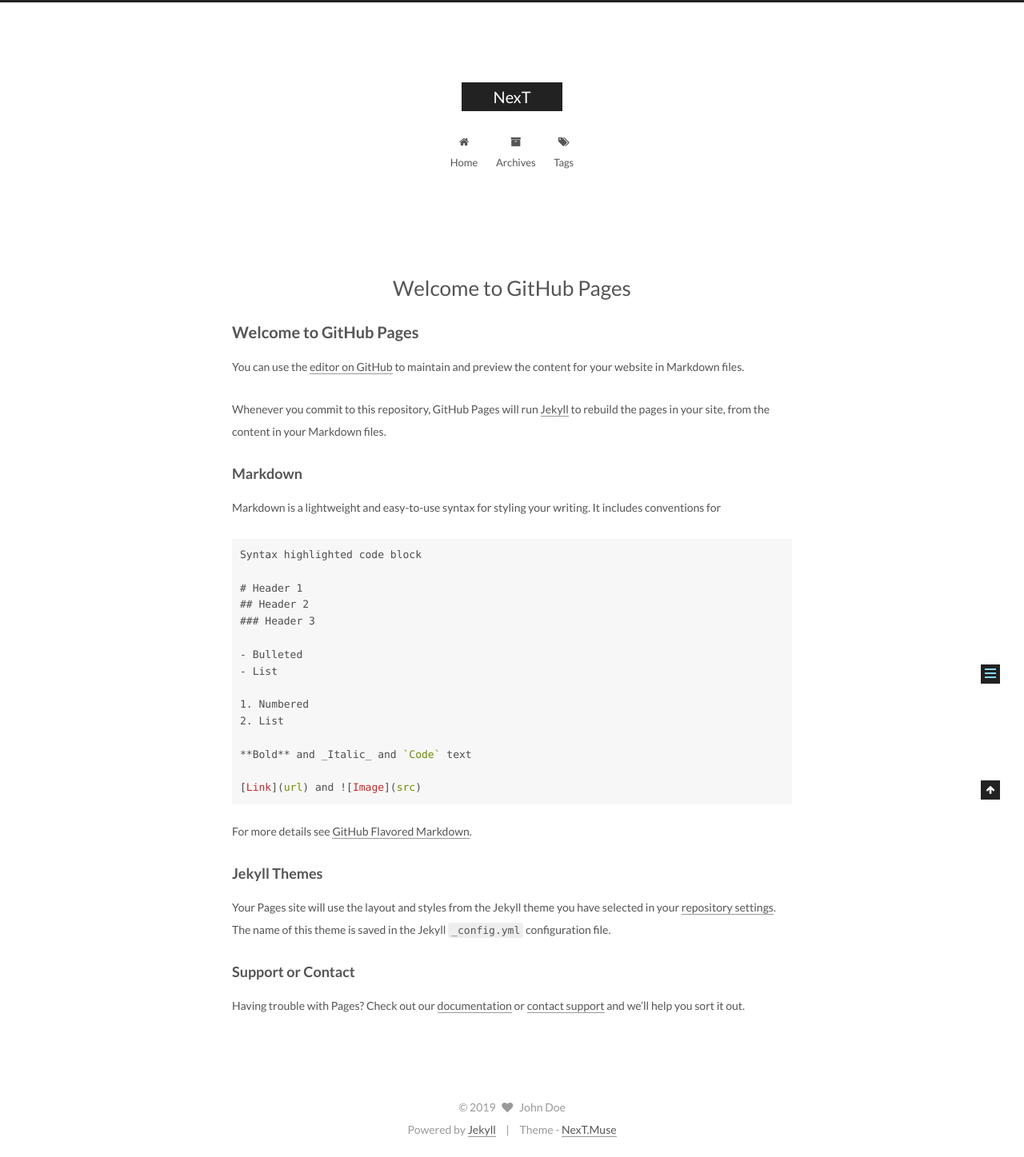
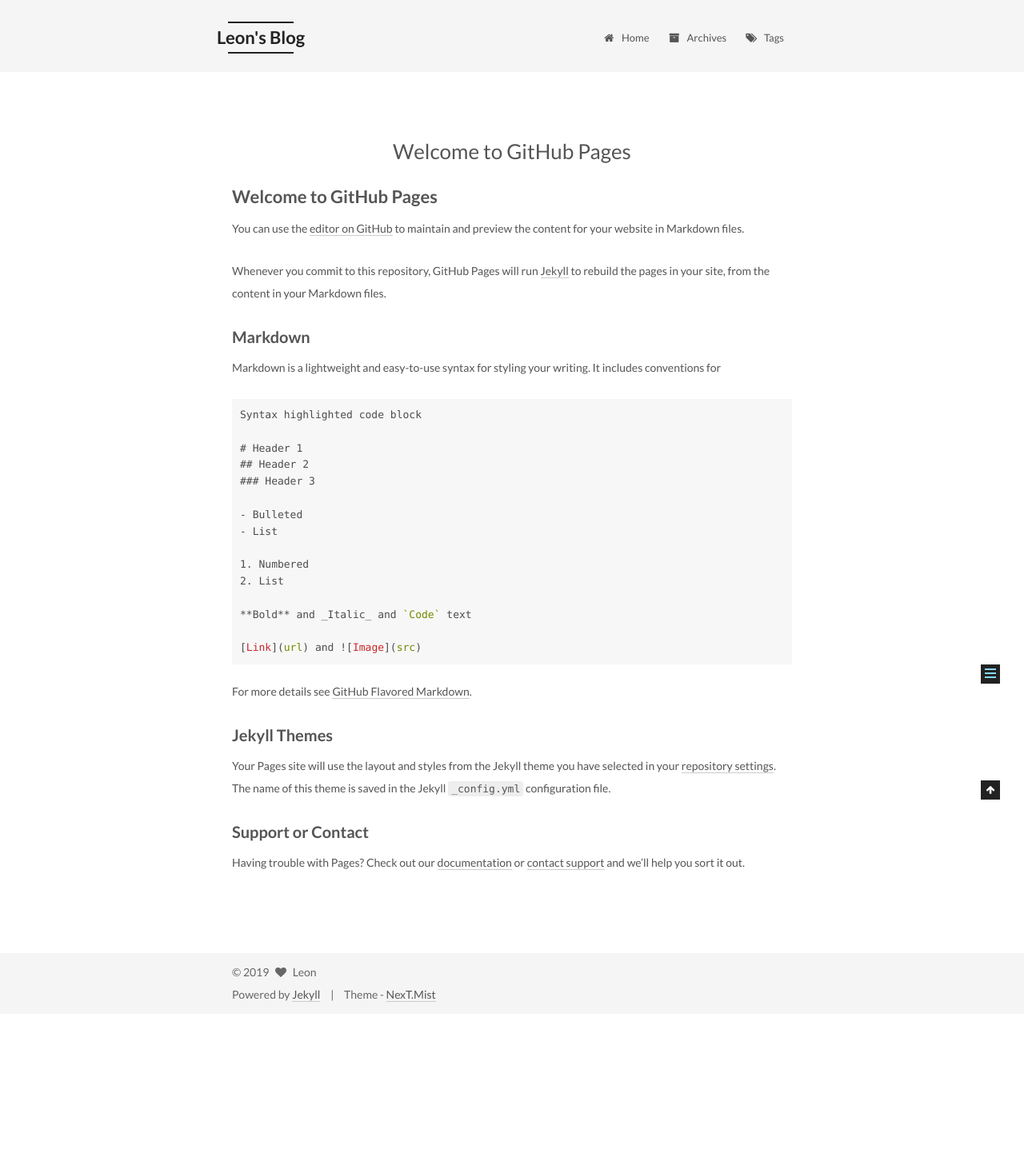
Before and after one commit to LeonYin18/LeonYin18.github.io, a Jekyll site: the page built from index.md, in a window 1280 px wide. Shown: the whole page at 80% size. Built offline with Jekyll 4.4.1, drawn with Linux system fonts in a browser that asks for light colours; emoji names are drawn with the system emoji font; our own code applies the rules of GitHub Pages for plain Markdown files; the list of posts is cut into pages by our own code; after the commit the page ends 1268 px from its top, so only the background shows below that.

Commit message:
next theme

```diff
--- a/_config.yml
+++ b/_config.yml
@@ -4,10 +4,10 @@
 # ---------------------------------------------------------------
 
 # Site
-title: NexT
+title: Leon's Blog
 subtitle:
 description:
-author: John Doe
+author: Leon
 # Support language: de, en, fr-FR, id, ja, ko, pt-BR, pt, ru, zh-Hans, zh-hk, zh-tw
 language: en
 date_format: '%Y-%m-%d'
@@ -151,8 +151,8 @@ menu_icons:
 # ---------------------------------------------------------------
 
 # Schemes
-scheme: Muse
-#scheme: Mist
+#scheme: Muse
+scheme: Mist
 #scheme: Pisces
 
 
```
